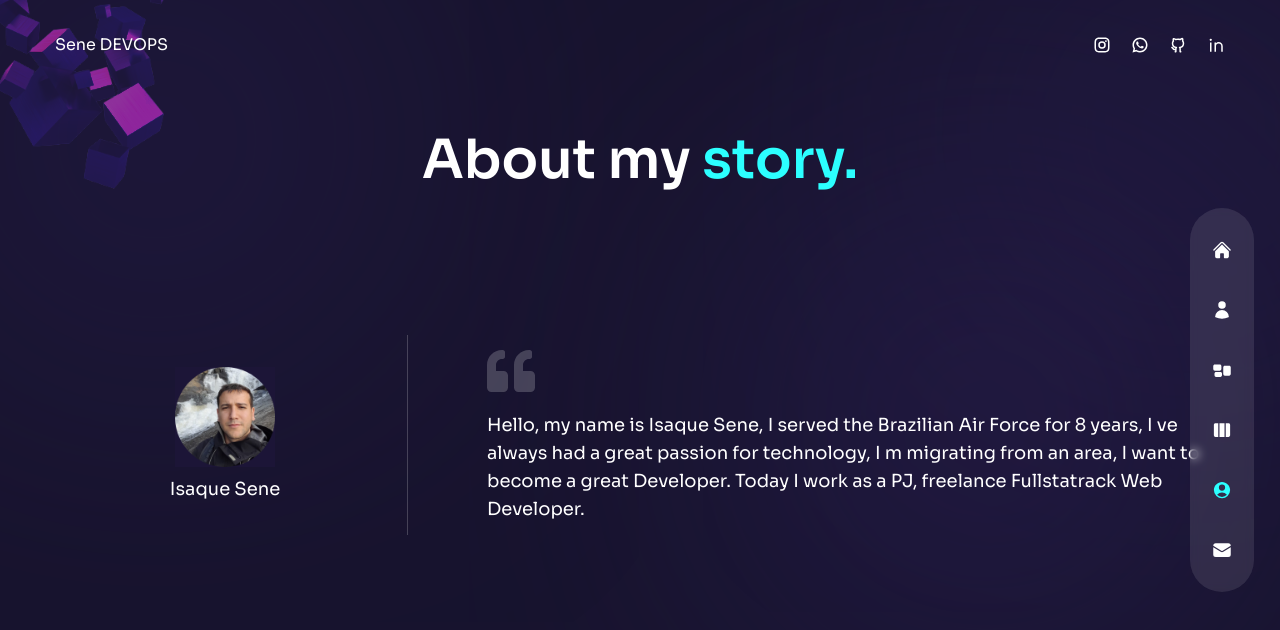
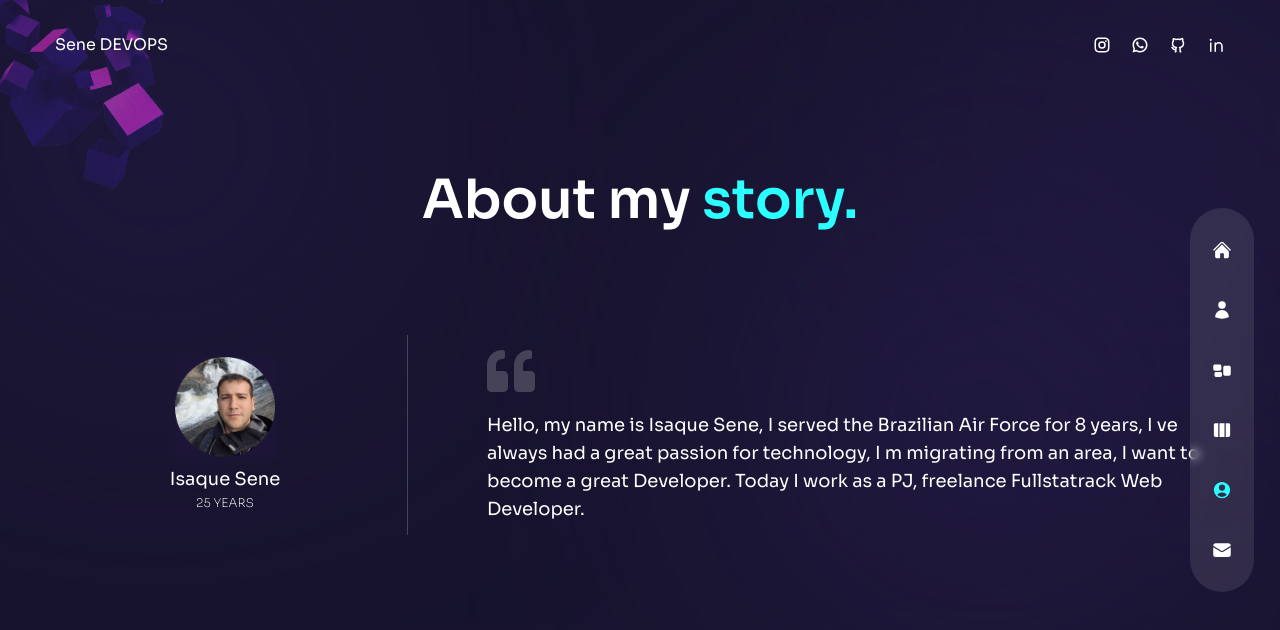
Before and after one commit to isaquesene/portfolio-sene, a Next.js app: page /testimonials in a window 1280 px wide. Shown: the top 630 px of the page. Built offline with nearby package versions, Linux system fonts and the light colour scheme.

Commit message:
feat: my story

```diff
--- a/components/TestimonialSlider.js
+++ b/components/TestimonialSlider.js
@@ -3,7 +3,7 @@ const testimonialSlider = [
   {
     image: '/profile_sene.png',
     name: 'Isaque Sene',
-/*     position: 'FullStack Developer', */
+    position: '25 years',
     message:
       'Hello, my name is Isaque Sene, I served the Brazilian Air Force for 8 years, I ve always had a great passion for technology, I m migrating from an area, I want to become a great Developer. Today I work as a PJ, freelance Fullstatrack Web Developer.',
   },
@@ -28,11 +28,12 @@ import { Swiper, SwiperSlide } from 'swiper/react';
 
 // import swiper styles
 import 'swiper/css';
-import 'swiper/css/free-mode';
+/* import 'swiper/css/free-mode'; */
 import 'swiper/css/pagination';
+import 'swiper/css/navigation';
 
 //import required modules
-import { Pagination } from 'swiper';
+import { Navigation, Pagination } from 'swiper';
 
 // icons
 import { FaQuoteLeft } from 'react-icons/fa';
@@ -42,12 +43,13 @@ import Image from 'next/image';
 
 const TestimonialSlider = () => {
   return <Swiper
-  spaceBetween={10}
+  navigation={true}
+  /* spaceBetween={10} */
   pagination={{
     clickable: true
   }}
-  modules={[Pagination]}
-  className='h-[350px] sm:h-[480px]'
+  modules={[Navigation, Pagination]}
+  className='h-[400px]'
   >
     {testimonialSlider.map((person, index) => {
         return(
@@ -63,7 +65,7 @@ const TestimonialSlider = () => {
                   {/* nome */}
                   <div className='text-lg'>{person.name}</div>
                   {/* positon */}
-                  {/* <div>position</div> */}
+                  <div className='text-[12px] uppercase font-extralight'>{person.position}</div>
                  </div>
               </div>
               {/* messagem */}
--- a/pages/testimonials/index.js
+++ b/pages/testimonials/index.js
@@ -1,20 +1,32 @@
 // components
 import TestimonialSlider from "../../components/TestimonialSlider";
 
+// free motion
+import { motion } from 'framer-motion';
 
+import { fadeIn } from '../../variants';
 
 const Testimonials = () => {
   return (
     <div className="h-full bg-primary/30 py-32 text-center">
       <div className="container mx-auto h-full flex flex-col justify-center">
         {/* title */}
-        <h2 className="h2 mb-8 xl:mb-0">
+        <motion.h2
+        variants={fadeIn('up', 0.2)}
+        initial="hidden"
+        animate='show'
+        exit="hidden"
+        className="h2 mb-8 xl:mb-0">
           About my <span className="text-cubes">story.</span>
-        </h2>
+        </motion.h2>
         {/* slider */}
-        <div>
+        <motion.div
+        variants={fadeIn('up', 0.4)}
+        initial="hidden"
+        animate='show'
+        exit="hidden">
           <TestimonialSlider/>
-        </div>
+        </motion.div>
       </div>
     </div>
   );
```
